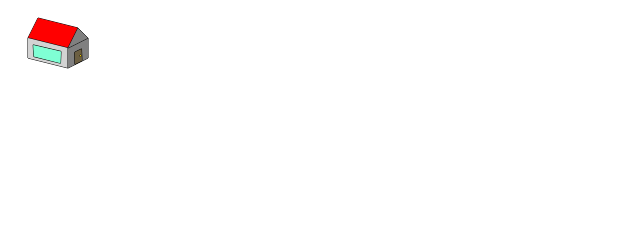
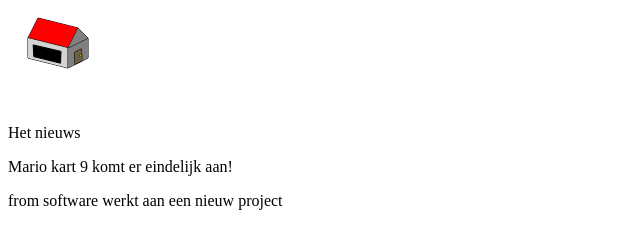
Before and after one commit to FraijehenkSc/M2-prog-js, a plain HTML site: page canvashuis/index.html in a window 1280 px wide. Shown: the whole page, without its empty margins (0-640 px from the left). Drawn offline with Linux system fonts and the light colour scheme.

Commit message:
Oops vergeten te pushen

```diff
--- a/canvashuis/app.js
+++ b/canvashuis/app.js
@@ -60,7 +60,15 @@ class App
         g.fill();
 
         g.beginPath();
-        g.fillStyle = "aquamarine"
+        let randomgGetal = Math.random();
+        if (randomgGetal  < 0.5)
+        {
+            g.fillStyle = "yellow";
+        }
+        else if (randomgGetal > 0.5)
+        {
+            g.fillStyle = "black";
+        }
         g.moveTo(25.2,36.9);
         g.lineTo(53,43.4);
         g.lineTo(52.5,55.2);
@@ -101,7 +109,28 @@ class App
 
 
 
-        console.log(canvas);
+
+
+
+
+        console.log(canvas)
+
+       //let title = document.getElementById("newstitle")
+       //let randomggetal = Math.random()
+
+       //if (randomggetal == 0);
+       //{
+       // title.style.backgroundColor ="#00FF00";
+       //}
+
+       // else if (randomggetal < 0.2)
+       //{
+        //title.style.backgroundColor ="#00FF00";
+       //}
+       //else if (randomggetal )
+       //{
+        //title.style.backgroundColor ="#00FF00";
+       //}
 
 
     }
--- a/canvashuis/index.html
+++ b/canvashuis/index.html
@@ -23,5 +23,9 @@
                 getMousePosition(canvasElem, e);
             });
         </script>
+
+        <p id="newstitle">Het nieuws</p>
+        <p class="gamenews headline">Mario kart 9 komt er eindelijk aan!</p>
+        <p class="gamenews">from software werkt aan een nieuw project</p>
     </body>
 </html>
```
